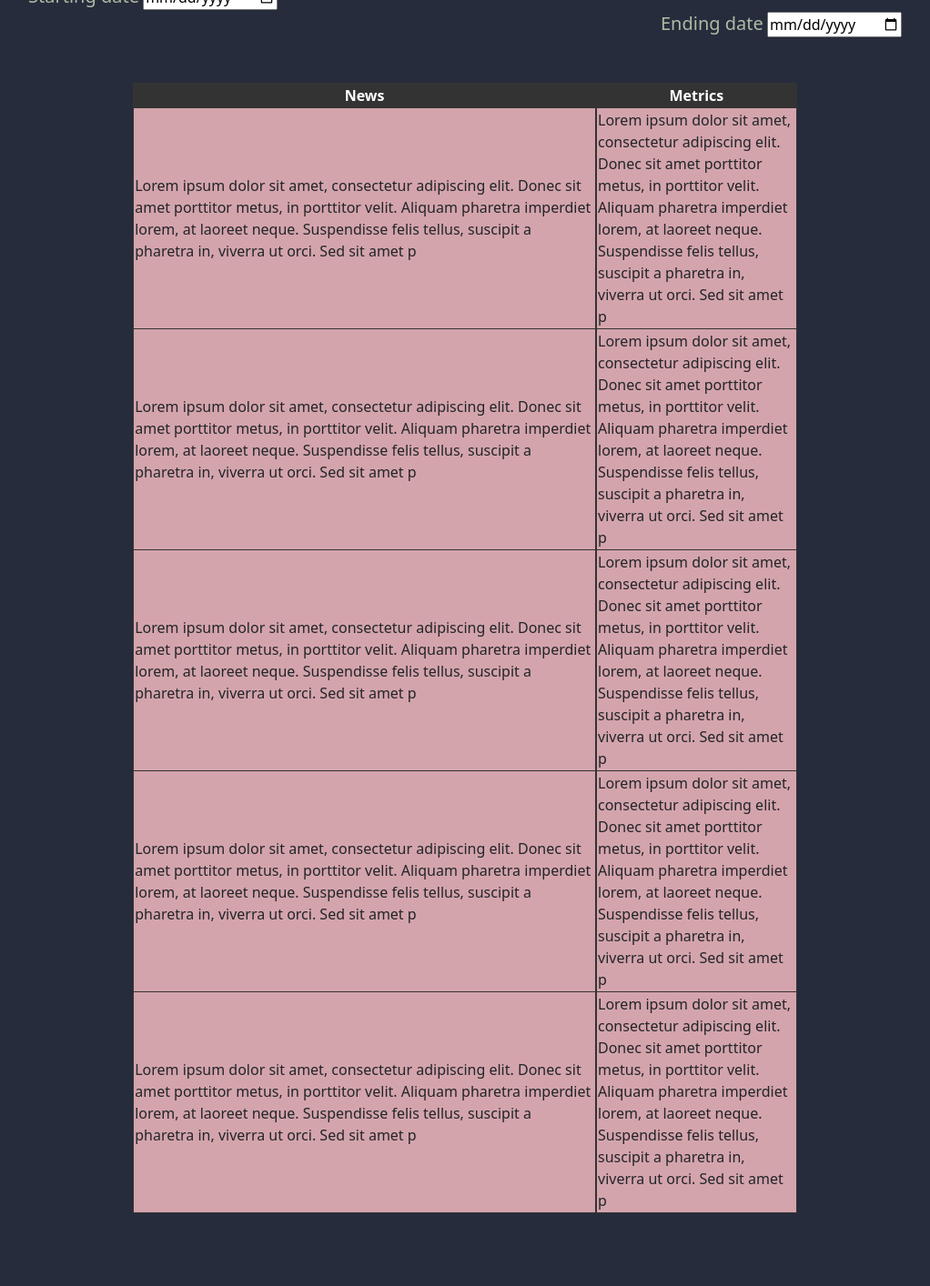
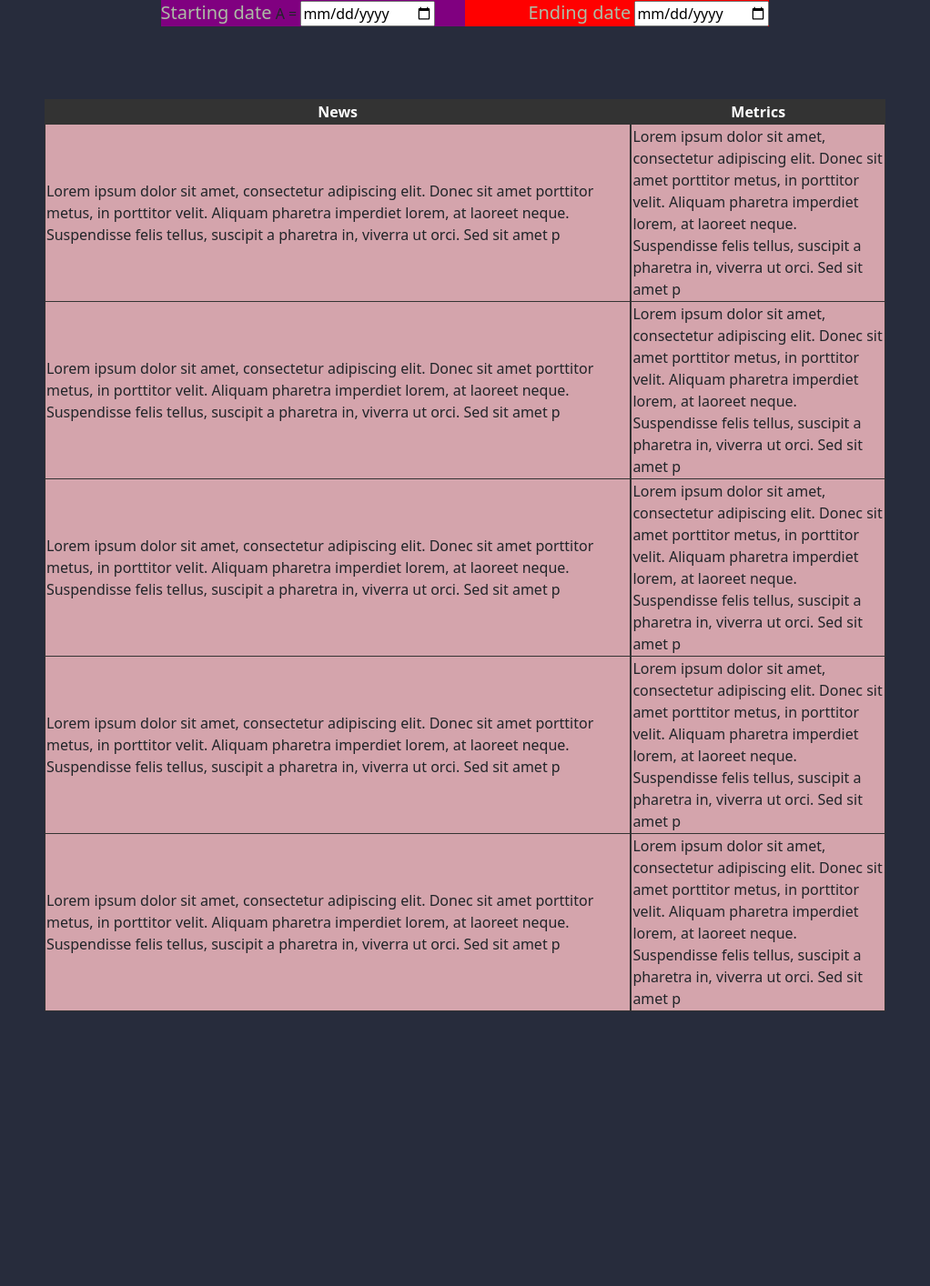
Before and after one commit to robroskie/stock-market-app, a Flask app: page /base/ in a window 1280 px wide. Shown: the part 559-1973 px from the top of the page at 91% size, without its empty margins (129-1151 px from the left). After the commit the page ends 1670 px from the top, so only its background shows below. Run offline with Flask 2, Linux system fonts and the light colour scheme; some libraries are stand-ins or nearby versions.

Commit message:
Updates to HTML layout

```diff
--- a/static/styles/style.css
+++ b/static/styles/style.css
@@ -1,10 +1,15 @@
 body{
     background: #272C3C;
+
 }
 
 /* Main container */
 .main-container {
+    max-width: 95%;
+    margin: auto;
+
     display: flex;
+    flex-direction: column;
     align-items: center;
     justify-content: space-between;
   }
@@ -12,30 +17,27 @@
 
 /* Stock container */
 .stock-container{
-    /* display: flex; */
-    width: 75%;
-    padding-top: 1em;
-    margin: 0 auto;
+    display: grid;
+    width: 55%;
 
-    position: relative;
-    align-items: center;
-    justify-content: center;
+    grid-template-columns: 1fr 1fr;
+    grid-template-rows: auto;
+    grid-template-areas:"a1 a1" "a2 b2";
 }
+
 
 
 /* Stock container img */
 #stock-container-img {
-    /* display: flex; */
-    /* flex-shrink: 0; */
-    /* min-width: 100%;
-    min-height: 100% */
-    position: relative;
-    width: 65%;
-    /* height: 75%; */
-    left: 50%;
-    transform: translateX(-50%);
-    /* max-width: 100%;
-    /* margin: auto; */
+    background-color:red;
+    display:grid;
+    align-content:center;
+    justify-content:center;
+    color:white;
+
+    width: 200%;
+
+    grid-area: a1;
 
 }
 
@@ -48,20 +50,22 @@
 
 /* Ending date */
 .dl{
-    /* margin-right: auto; */
-    flex-basis:40%;
+    background-color:purple;
+
+    grid-area: a2;
 }
 
 
 
 /* Ending date */
 .dr{
-    /* margin-left: auto; */
-    align-content: flex-end;
-    flex-basis:40%;
-    position: absolute;
-    right: 0;
+    background-color:red;
+    text-align: right;
+    grid-area: b2;
 }
+
+
+
 
 .height{
     height: 100vh;
--- a/templates/base.html
+++ b/templates/base.html
@@ -7,8 +7,8 @@
 
     <link
       rel="stylesheet"
-      href="https://cdn.jsdelivr.net/npm/bo33otstrap@4.4.1/dist/css/bootstrap.min.css"
-      integrity="sha384-Vkoo8x4CGsO3+Hhxv8T/Q5PaXtkKtu6ug5TOeNV6gBiFeWPGFN9MuhOf23Q9Ifjh"
+      href="https://cdn.jsdelivr.net/npm/bootstrap@5.1.3/dist/css/bootstrap.min.css"
+      integrity="sha384-1BmE4kWBq78iYhFldvKuhfTAU6auU8tT94WrHftjDbrCEXSU1oBoqyl2QvZ6jIW3"
       crossorigin="anonymous"
     />
     <link rel="stylesheet" href="/static/styles/style.css" />
@@ -58,25 +58,25 @@
     <div class="main-container">
       <!-- Stock chart container -->
       <div class="stock-container">
-        <div>
+        <div class="stock-container-img">
           <img
             id="stock-container-img"
             src="images/temp/plot.png"
             alt="images/placeholder1.png"
           />
         </div>
+        <div class="dl">
+          <!-- <form method="GET" action="/DailyStats">  -->
+          <span class="text-date">Starting date</span>
+          A = <input type="date" class="date-left" name="date-left" />
+          <!-- </form> -->
+        </div>
 
-        <span class="dl">
-          <form method="GET" action="/DailyStats">
-          <span class="text-date">Starting date</span>
-          <input type="date" class="date-left" name="date-left" />
-          </form>
-        </span>
-
-        <span class="dr">
-          <span class="text-date">Ending date</span>
+        <div class="dr">
+          <span id="text-date-right" class="text-date">Ending date</span>
           <input type="date" id="date-right" name="date-right" />
-        </span>
+        </div>
+      </div>
 
       <!-- News container -->
       <div class="news-container">
@@ -188,20 +188,23 @@
 </form> -->
       </div>
     </div>
-    </div>
 
     <!-- JS and JQuery files -->
     <script
       src="https://code.jquery.com/jquery-3.4.1.slim.min.js"
       integrity="sha384-J6qa4849blE2+poT4WnyKhv5vZF5SrPo0iEjwBvKU7imGFAV0wwj1yYfoRSJoZ+n"
-      crossorigin="anonymous"></script>
+      crossorigin="anonymous"
+    ></script>
     <script
       src="https://cdn.jsdelivr.net/npm/popper.js@1.16.0/dist/umd/popper.min.js"
       integrity="sha384-Q6E9RHvbIyZFJoft+2mJbHaEWldlvI9IOYy5n3zV9zzTtmI3UksdQRVvoxMfooAo"
-      crossorigin="anonymous"></script>
+      crossorigin="anonymous"
+    ></script>
     <script
       src="https://cdn.jsdelivr.net/npm/bootstrap@4.4.1/dist/js/bootstrap.min.js"
       integrity="sha384-wfSDF2E50Y2D1uUdj0O3uMBJnjuUD4Ih7YwaYd1iqfktj0Uod8GCExl3Og8ifwB6"
-      crossorigin="anonymous"></script>
+      crossorigin="anonymous"
+    ></script>
+    <script src='scripts/script.js'></script>
   </body>
 </html>
--- /dev/null
+++ b/templates/scripts/script.js
@@ -0,0 +1,14 @@
+$(document).ready(function(){
+    $('.wrapper').on('click', '.get_result', function(){
+       var val1 = $("#input_A").val();
+       var val2 = $("#input_B").val();
+       $.ajax({
+        url: "/calculate_result",
+        type: "get",
+        data: {val1: val1, val2:val2},
+        success: function(response) {
+          $(".result").html('<p>'+response.result.toString()+'</p>');
+        },
+       });
+    });
+});
```
Lines whose indentation alone changed are shown as unchanged.
